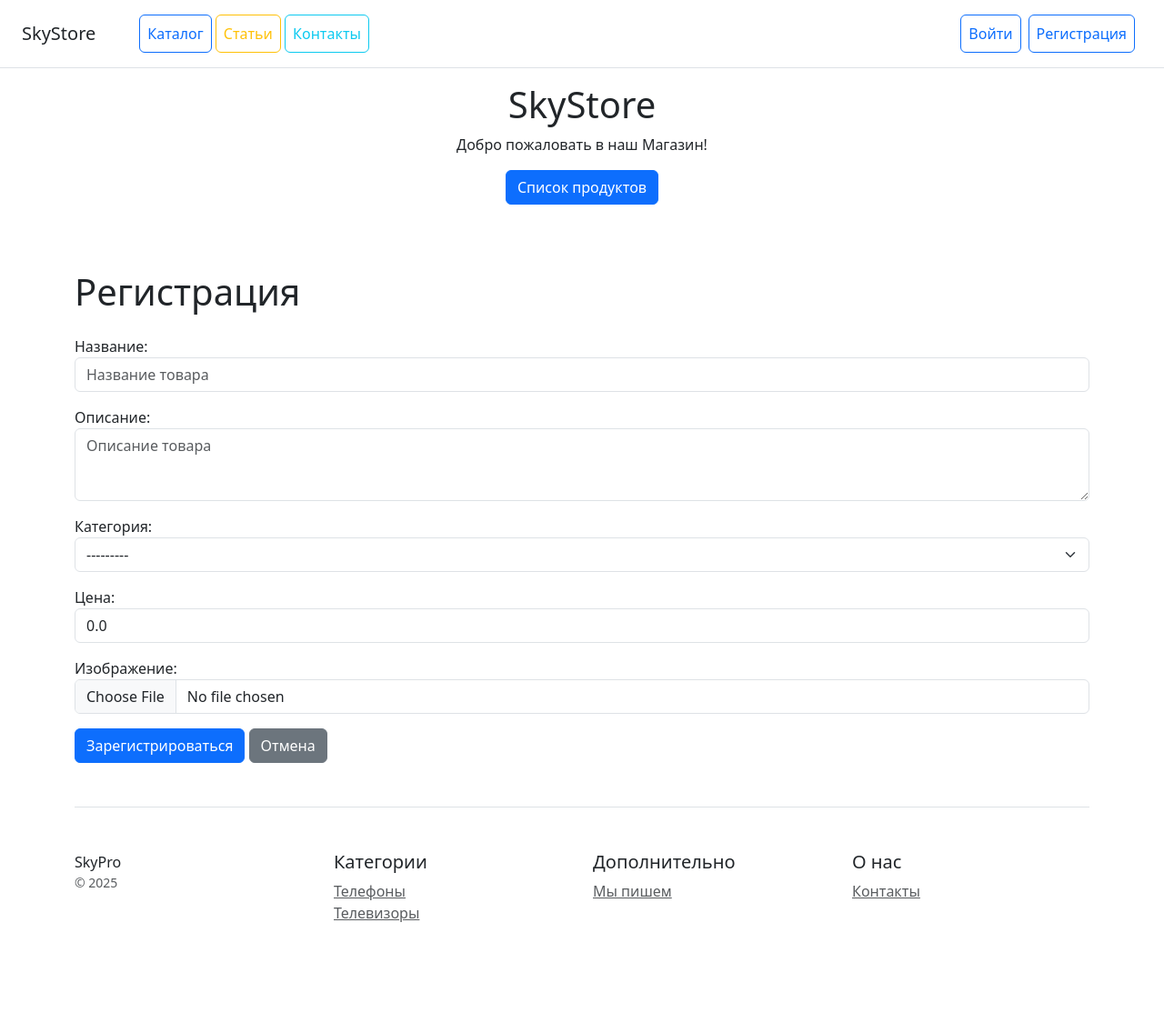
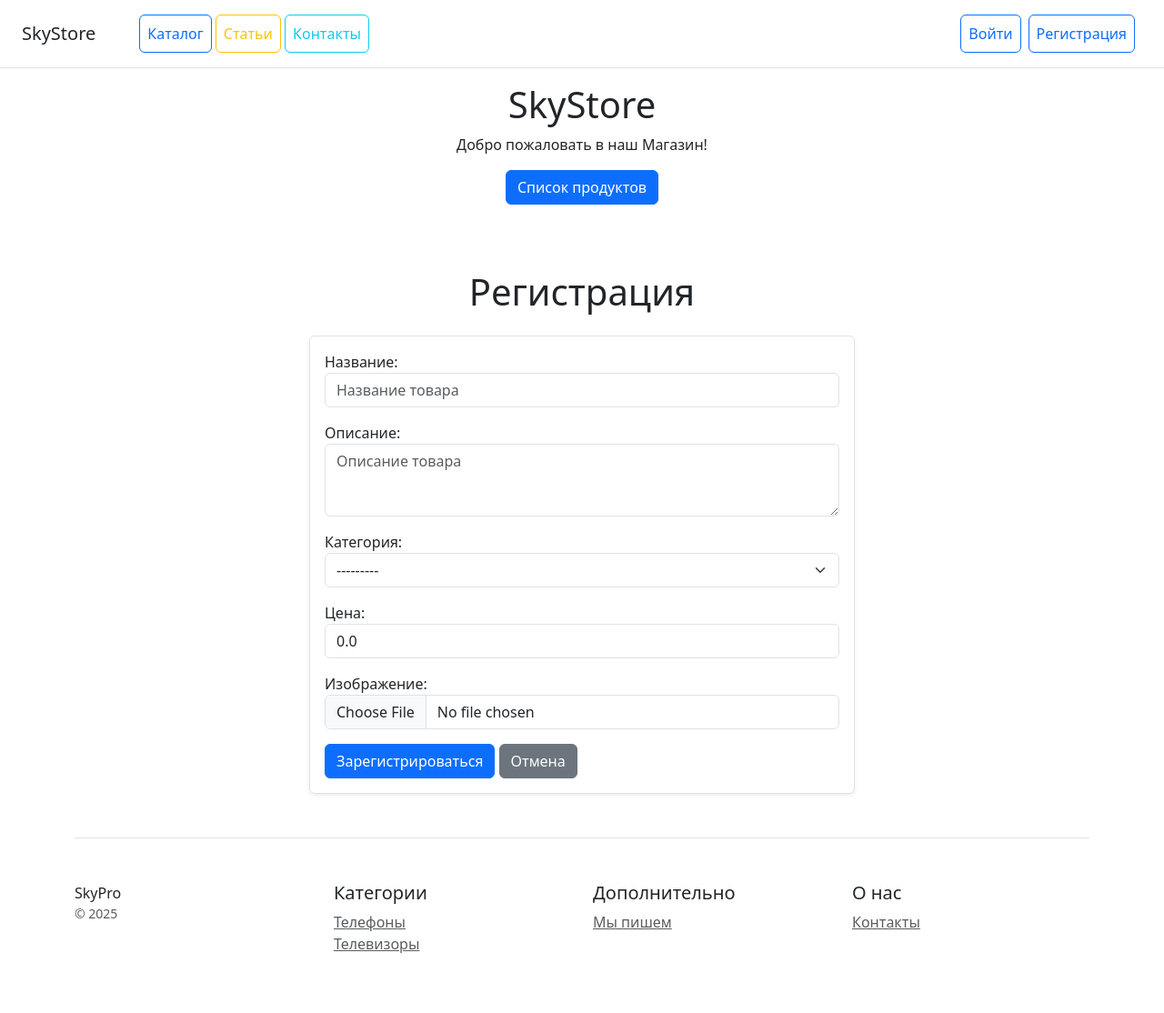
Before and after one commit to Gammpyr/online_store, a Django app: template users/templates/users/register.html in a window 1280 px wide. Shown: the whole page at 91% size. Before the commit the page ends 1014 px from the top, so only its background shows below. Run offline with Django 5.2, Linux system fonts and the light colour scheme; the template is opened without the code that fills it: values that come from a table or form of the project are taken from there, others are empty; data comes from the database, SQL or seed files in the repository; some libraries are stand-ins or nearby versions.

Commit message:
update register.html

```diff
--- a/users/templates/users/register.html
+++ b/users/templates/users/register.html
@@ -7,8 +7,8 @@
 {% include 'catalog/header.html' %}
 
 <div class="container mt-5">
-	<h1 class="mb-4">Регистрация</h1>
-	<form method="post">
+	<h1 class="mb-4 text-center">Регистрация</h1>
+	<form method="post" enctype="multipart/form-data" class="p-3 border rounded shadow-sm" style="max-width: 600px; margin: auto;">
 		{% csrf_token %}
 		{{ form.as_p }}
 		<button type="submit" class="btn btn-primary">Зарегистрироваться</button>
```
